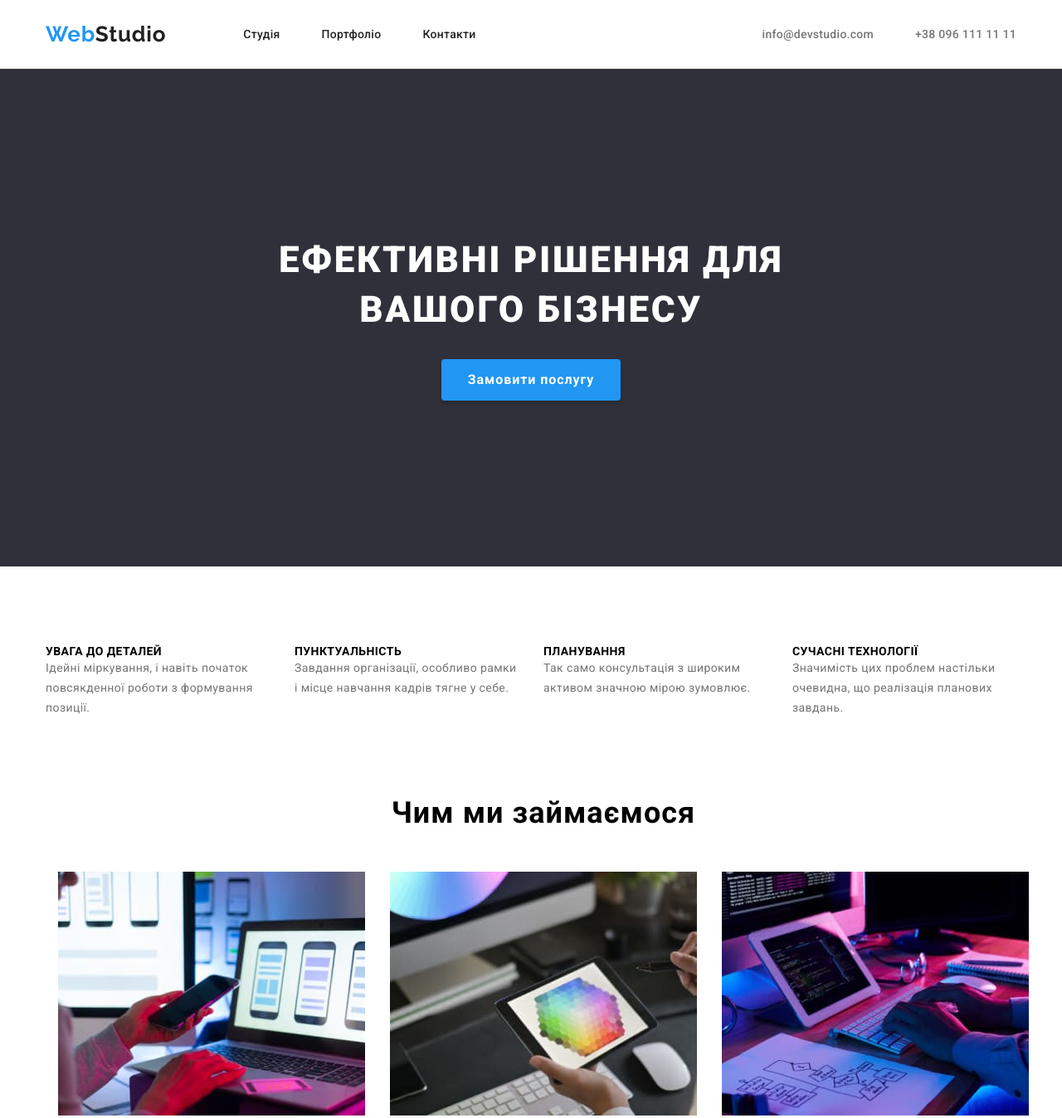
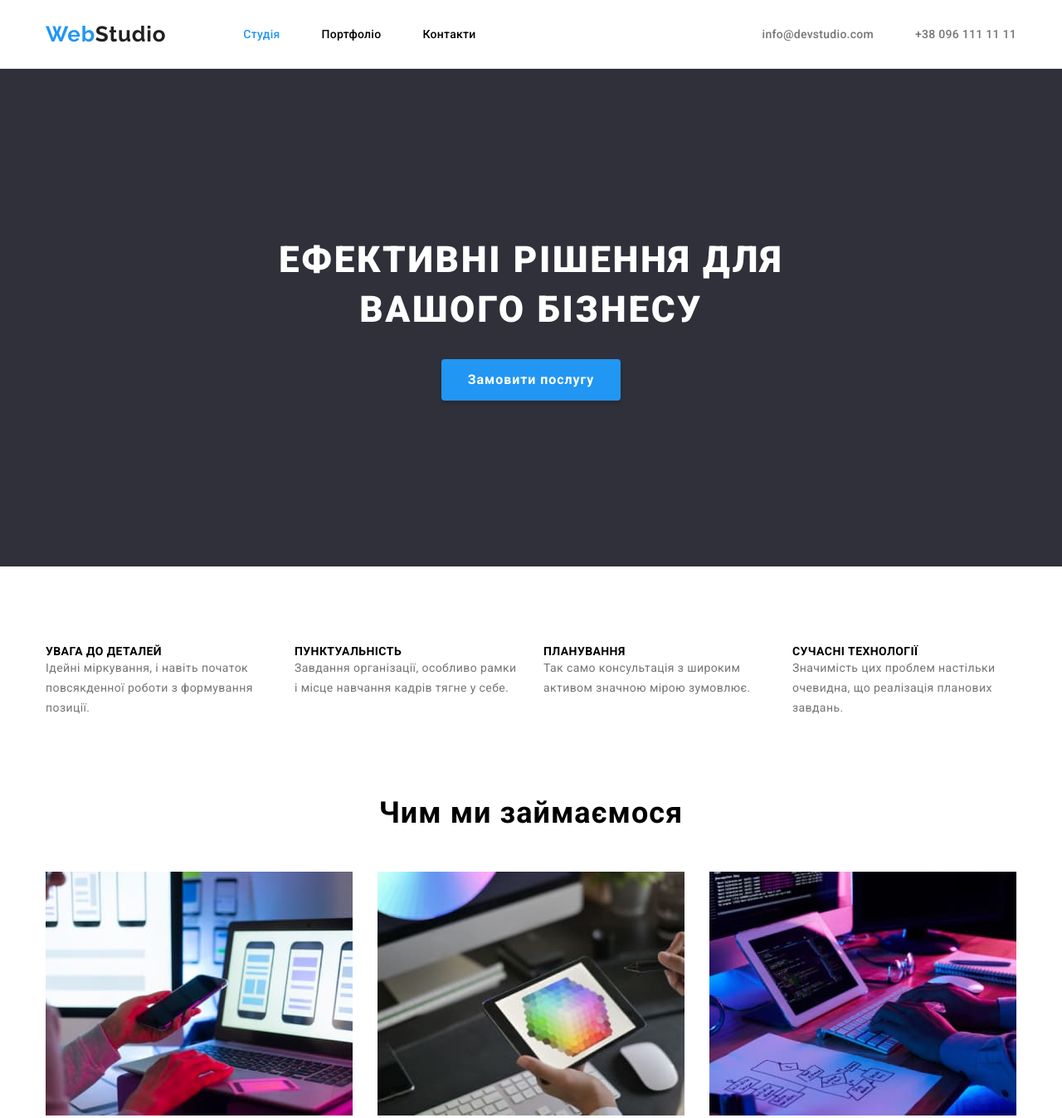
Before and after one commit to VovaKolotusha/goit-markup-hw-03, a plain HTML site: page index.html in a window 1280 px wide. Shown: the top 1348 px of the page at 83% size. Drawn offline with nearby package versions, Linux system fonts and the light colour scheme.

Commit message:
ДЗ №3

```diff
--- a/css/styles.css
+++ b/css/styles.css
@@ -77,8 +77,6 @@ img {
 }
 
 .portfolio-container {
-  padding-top: 88px;
-  padding-bottom: 100px;
 }
 .portfolio-container-btm {
   display: flex;
@@ -132,6 +130,13 @@ img {
   gap: 50px;
 }
 
+.studia-open {
+  color: var(--blue-color);
+}
+
+.portfolio-open {
+  color: var(--blue-color);
+}
 .nav-item {
 }
 
@@ -143,7 +148,6 @@ img {
   font-size: 14px;
   line-height: calc(16 / 14);
   letter-spacing: 0.02em;
-  color: var(--brand-color);
 }
 
 .nav-link:hover,
@@ -277,10 +281,7 @@ img {
 
 /*-- Чим ми займаємося --*/
 .section-what-we-do {
-  display: block;
-  margin: 0 auto;
-  width: 1170px;
-  padding-top: 0px;
+  padding-bottom: 94px;
 }
 
 .section-titel {
@@ -408,6 +409,8 @@ img {
 }
 
 .section-portfolio {
+  padding-top: 88px;
+  padding-bottom: 100px;
 }
 
 /*-- Фільтри --*/
--- a/index.html
+++ b/index.html
@@ -32,7 +32,9 @@
         <nav class="nav-list-box">
           <ul class="nav-list list">
             <li class="nav-item">
-              <a href="./index.html" class="nav-link link">Студія</a>
+              <a href="./index.html" class="nav-link link studia-open"
+                >Студія</a
+              >
             </li>
             <li class="nav-item">
               <a href="./portfolio.html" class="nav-link link">Портфоліо</a>
@@ -107,7 +109,7 @@
         </div>
       </section>
       <!-- Чим ми займаємося -->
-      <section class="section-what-we-do section">
+      <section class="section-what-we-do">
         <div class="what-we-do-container container">
           <h2 class="section-what-we-do-title section-titel">
             Чим ми займаємося
@@ -191,7 +193,8 @@
       </section>
     </main>
     <!-- Підвал сторінки -->
-    <footer class="footer footer-container container">
+    <footer class="footer footer-container">
+      <div class="container">
         <!-- Лого -->
         <div class="footer-logo-box">
           <a href="" class="footer-logo-web link"
@@ -212,7 +215,9 @@
               >
             </li>
             <li class="footer-contact-item">
-            <a href="mailto:info@devstudio.com" class="footer-contact-link link"
+              <a
+                href="mailto:info@devstudio.com"
+                class="footer-contact-link link"
                 >info@devstudio.com</a
               >
             </li>
@@ -223,6 +228,7 @@
             </li>
           </ul>
         </address>
+      </div>
     </footer>
   </body>
 </html>
```
Also changed, not shown: portfolio.html (+10 -4 lines). Lines whose indentation alone changed are shown as unchanged.
